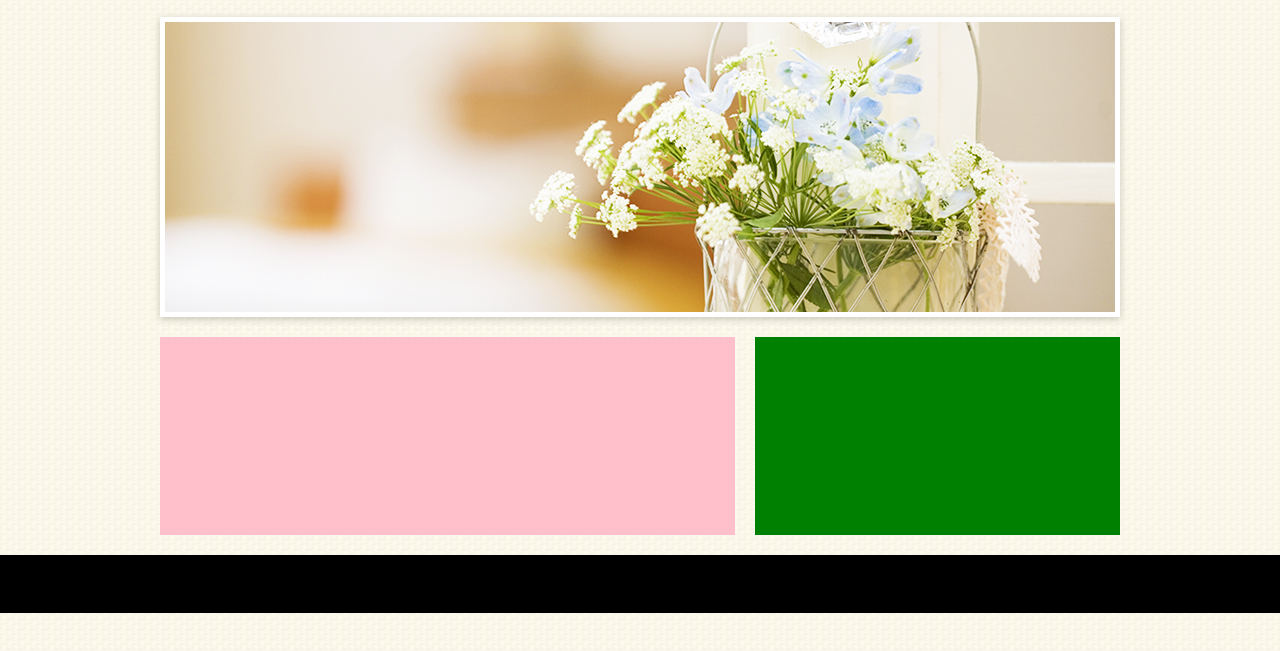
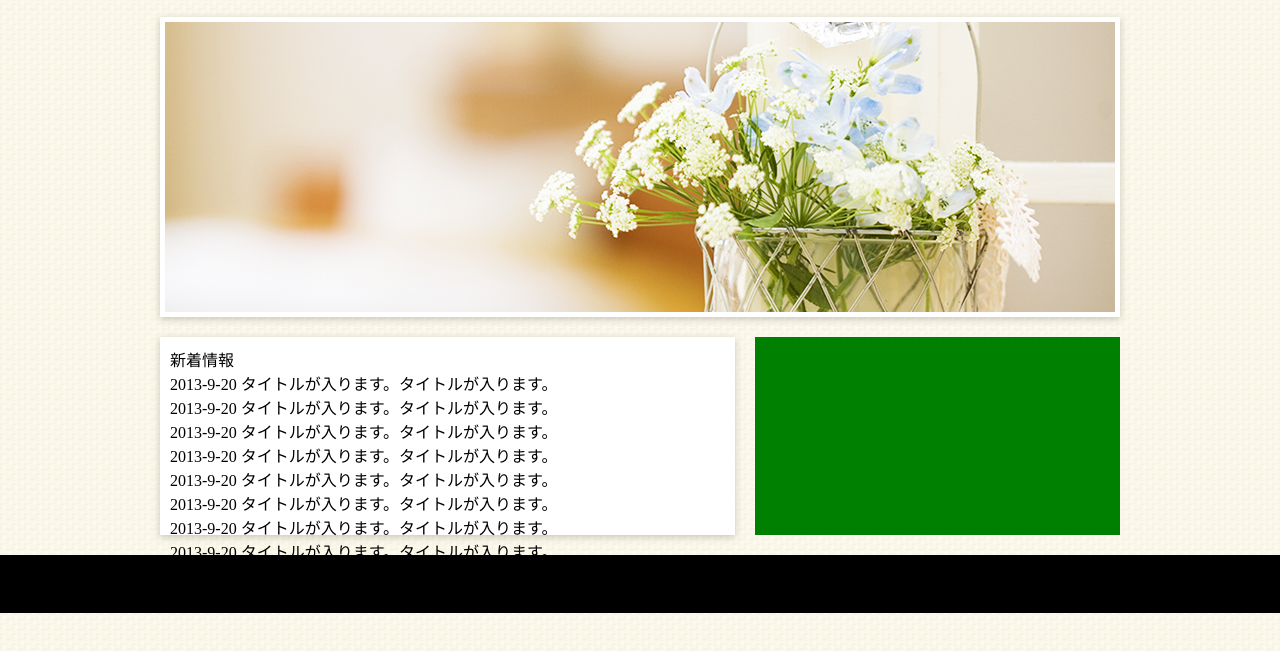
Before and after one commit to takuyakt/HTML-CSS-udemy, a plain HTML site: page intermediate/index.html in a window 1280 px wide. Shown: the part 97-748 px from the top of the page. Drawn offline with Linux system fonts and the light colour scheme.

Commit message:
WIP: add left section css.

```diff
--- a/intermediate/index.html
+++ b/intermediate/index.html
@@ -37,7 +37,19 @@
     <!-- メイン画像ここまで -->
 
     <!-- 左ここから -->
-    <div id="left"></div>
+    <div id="left">
+        <h2>新着情報</h2>
+        <ul>
+            <li><span>2013-9-20</span> タイトルが入ります。タイトルが入ります。</li>
+            <li><span>2013-9-20</span> タイトルが入ります。タイトルが入ります。</li>
+            <li><span>2013-9-20</span> タイトルが入ります。タイトルが入ります。</li>
+            <li><span>2013-9-20</span> タイトルが入ります。タイトルが入ります。</li>
+            <li><span>2013-9-20</span> タイトルが入ります。タイトルが入ります。</li>
+            <li><span>2013-9-20</span> タイトルが入ります。タイトルが入ります。</li>
+            <li><span>2013-9-20</span> タイトルが入ります。タイトルが入ります。</li>
+            <li><span>2013-9-20</span> タイトルが入ります。タイトルが入ります。</li>
+        </ul>
+    </div>
     <!-- 左ここまで -->
 
     <!-- 右ここから -->
--- a/intermediate/style.css
+++ b/intermediate/style.css
@@ -139,11 +139,13 @@ div#mainimage{
     サイド（レフト）
 ========================================= */
 div#left{
-    width: 575px;
-    height: 198px;
-    background-color: pink;
+    width: 555px;
+    height: 178px;
+    background-color: #fff;
     float: left;
     margin: 0 20px 0 0;
+    box-shadow: 0 2px 7px rgba(83,78,61,0.3);
+    padding: 10px;
 }
 
 /* ========================================
```
